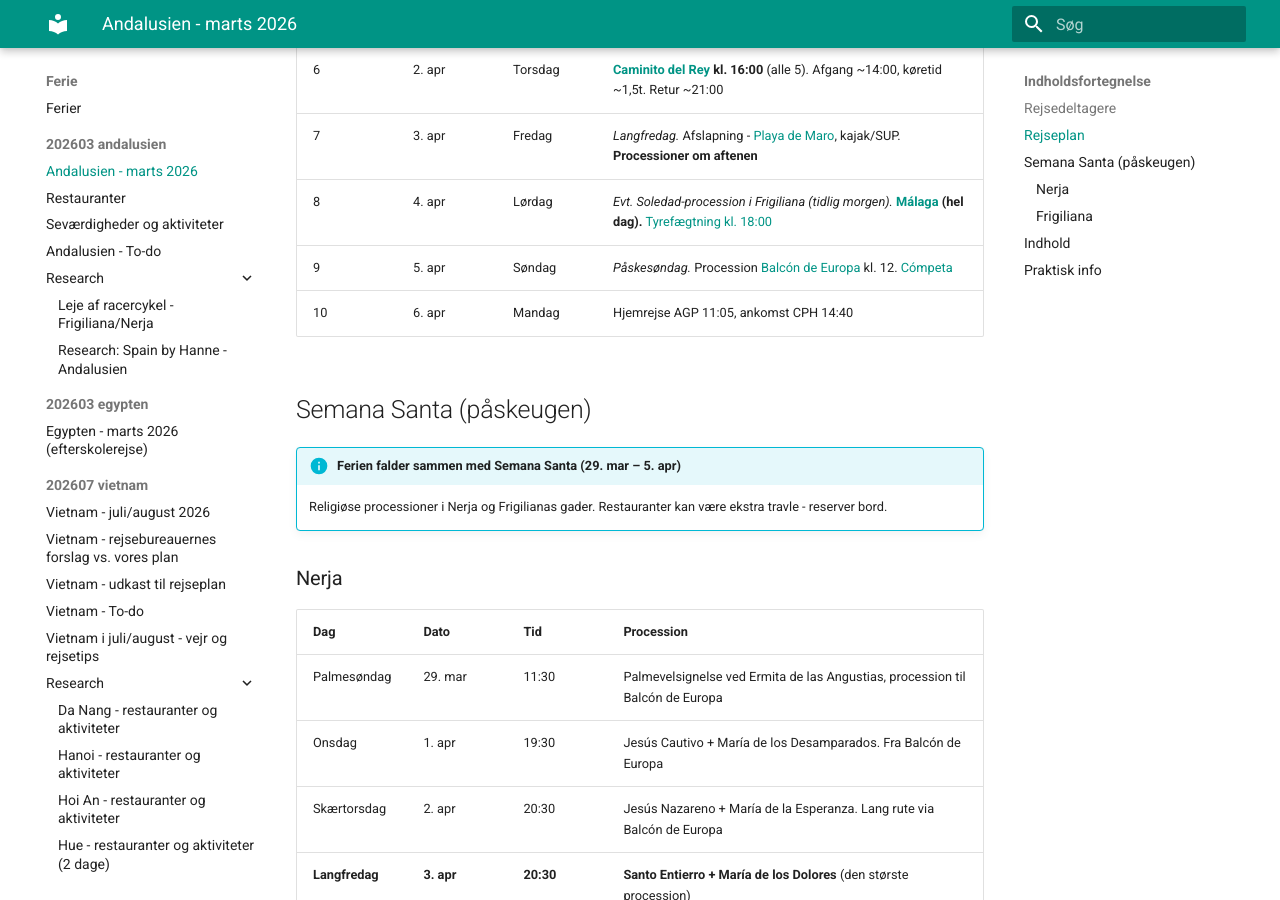
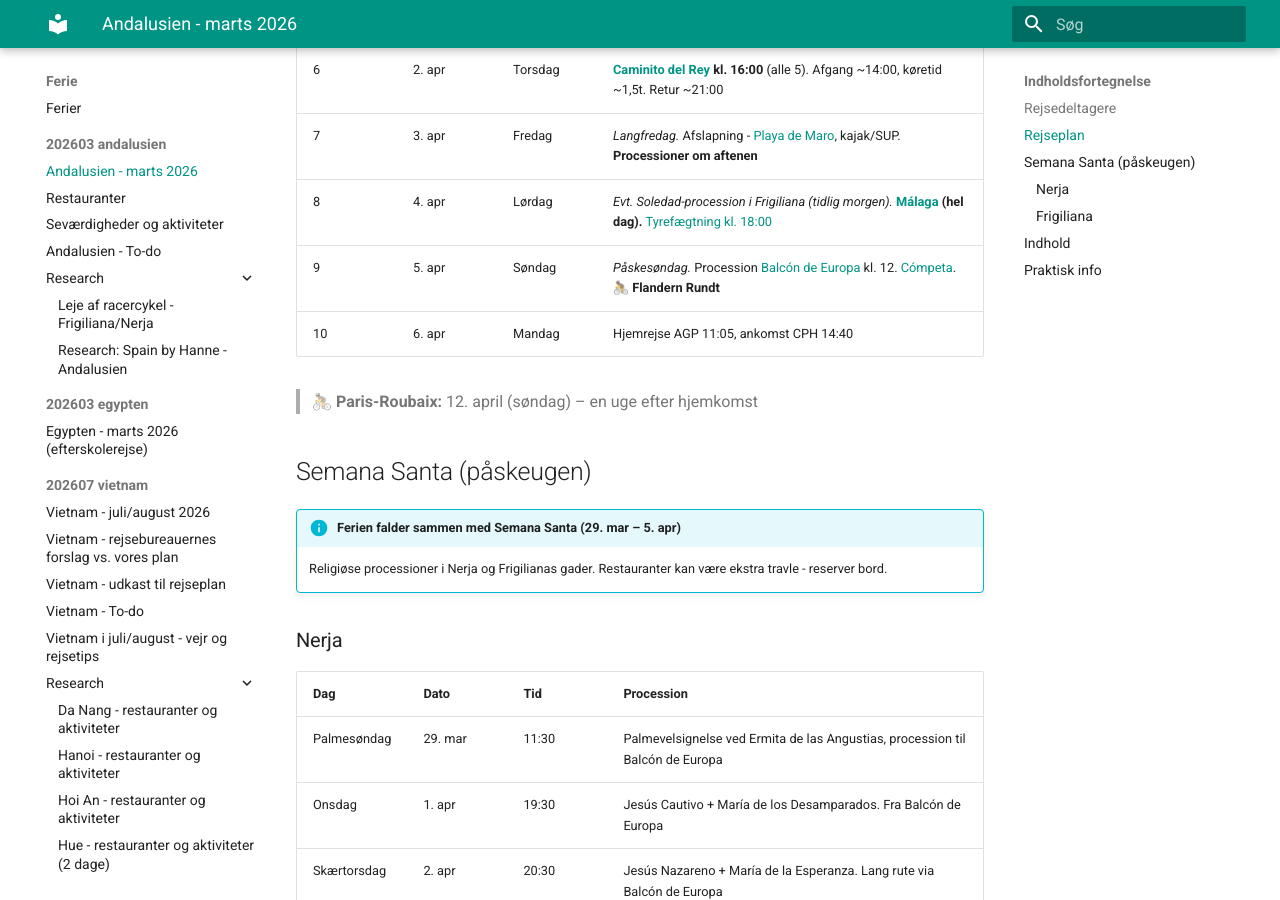
Before and after one commit to larsgam/Ferie, an MkDocs documentation site: the page built from docs/202603-andalusien/index.md, in a window 1280 px wide and 900 px high, scrolled down 878 px. Built offline with MkDocs 1.6.1 and Material for MkDocs 9.7.7, drawn with Linux system fonts in a browser that asks for light colours.

Commit message:
Add Flandern Rundt and Paris-Roubaix to Andalusien plan
Co-Authored-By: Claude Sonnet 4.6 <noreply@anthropic.com>

```diff
--- a/docs/202603-andalusien/index.md
+++ b/docs/202603-andalusien/index.md
@@ -22,8 +22,10 @@
 | 6 | 2. apr | Torsdag | **[Caminito del Rey](sevaerdigheder.md#caminito-del-rey) kl. 16:00** (alle 5). Afgang ~14:00, køretid ~1,5t. Retur ~21:00 |
 | 7 | 3. apr | Fredag | *Langfredag.* Afslapning - [Playa de Maro](sevaerdigheder.md#playa-de-maro), kajak/SUP. **Processioner om aftenen** |
 | 8 | 4. apr | Lørdag | *Evt. Soledad-procession i Frigiliana (tidlig morgen).* **[Málaga](sevaerdigheder.md#málaga) (hel dag).** [Tyrefægtning kl. 18:00](https://plazadetoroslamalagueta.com/en/malaga-bullfight-tickets/) |
-| 9 | 5. apr | Søndag | *Påskesøndag.* Procession [Balcón de Europa](sevaerdigheder.md#balcón-de-europa-nerja) kl. 12. [Cómpeta](sevaerdigheder.md#cómpeta) |
+| 9 | 5. apr | Søndag | *Påskesøndag.* Procession [Balcón de Europa](sevaerdigheder.md#balcón-de-europa-nerja) kl. 12. [Cómpeta](sevaerdigheder.md#cómpeta). 🚴 **Flandern Rundt** |
 | 10 | 6. apr | Mandag | Hjemrejse AGP 11:05, ankomst CPH 14:40 |
+
+> 🚴 **Paris-Roubaix:** 12. april (søndag) – en uge efter hjemkomst
 
 ## Semana Santa (påskeugen)
 
```
